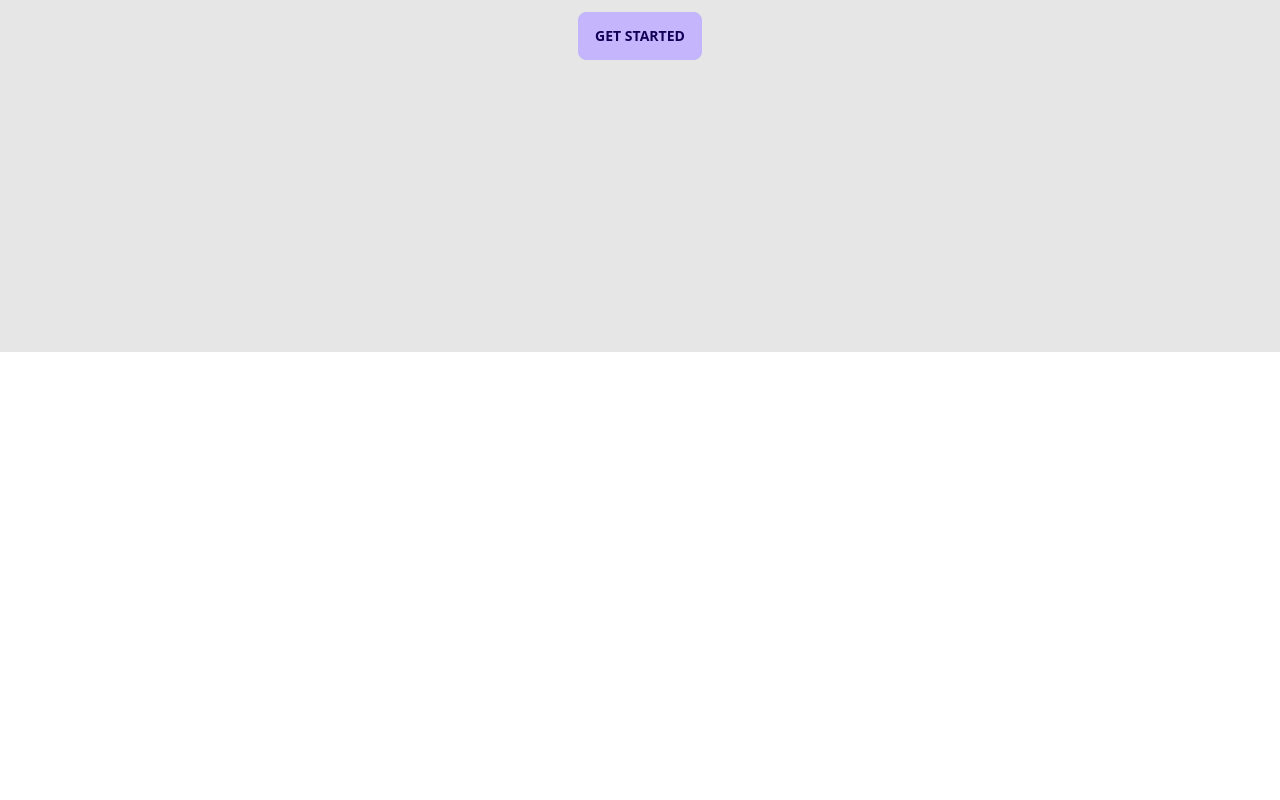
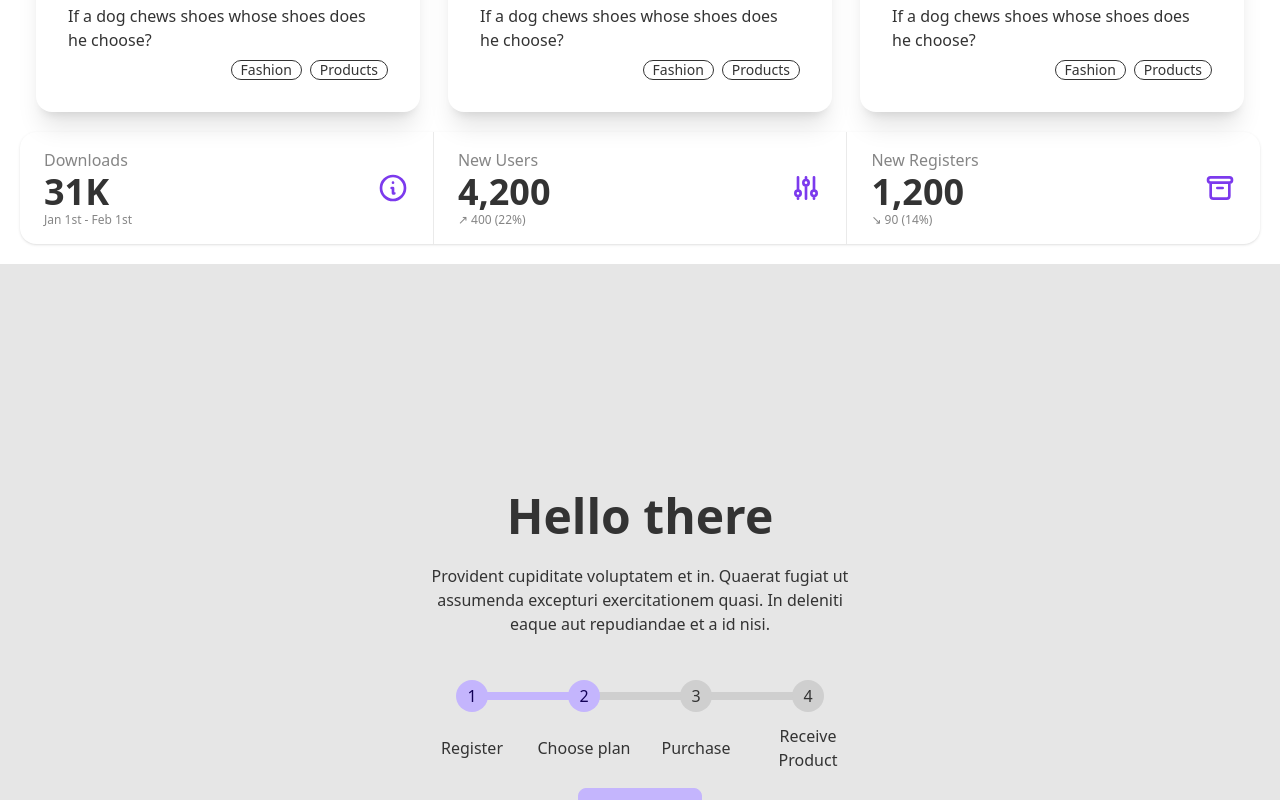
Before and after one commit to strucker-eth/CarGo, a Next.js app: page / in a window 1280 px wide. Shown: the part 1720-2520 px from the top of the page. Before the commit the page ends 2072 px from the top, so only its background shows below. Built offline with nearby package versions, Linux system fonts and the light colour scheme.

Commit message:
Page buildup

```diff
--- a/src/components/Card.js
+++ b/src/components/Card.js
@@ -3,7 +3,9 @@ import Image from 'next/image';
 export default function Cards() {
   return (
     <div className="card w-96 bg-base-100 shadow-xl">
-  <figure><image src="/images/vercel.svg" alt="Shoes" /></figure>
+      <figure>
+        <Image src="/public/vercel.svg" alt="Shoes" width={500} height={500} />
+      </figure>
       <div className="card-body">
         <h2 className="card-title">
           Shoes!
@@ -16,5 +18,5 @@ export default function Cards() {
         </div>
       </div>
     </div>
-  )
+  );
 }
--- a/src/pages/index.js
+++ b/src/pages/index.js
@@ -20,6 +20,7 @@ export default function Home() {
   </div>
 </div>
 
+
    <div id="car_Cards" class="flex justify-center mt-3 mb-4 flex-wrap gap-7">
 <Cards />
 <Cards />
@@ -29,16 +30,62 @@ export default function Home() {
      <Cards />
      </div>
 
+    <div class="stats shadow justify-center flex mx-5 my-5">
+
+  <div class="stat">
+    <div class="stat-figure text-secondary">
+      <svg xmlns="http://www.w3.org/2000/svg" fill="none" viewBox="0 0 24 24" class="inline-block w-8 h-8 stroke-current"><path stroke-linecap="round" stroke-linejoin="round" stroke-width="2" d="M13 16h-1v-4h-1m1-4h.01M21 12a9 9 0 11-18 0 9 9 0 0118 0z"></path></svg>
+    </div>
+    <div class="stat-title">Downloads</div>
+    <div class="stat-value">31K</div>
+    <div class="stat-desc">Jan 1st - Feb 1st</div>
+  </div>
+
+  <div class="stat">
+    <div class="stat-figure text-secondary">
+      <svg xmlns="http://www.w3.org/2000/svg" fill="none" viewBox="0 0 24 24" class="inline-block w-8 h-8 stroke-current"><path stroke-linecap="round" stroke-linejoin="round" stroke-width="2" d="M12 6V4m0 2a2 2 0 100 4m0-4a2 2 0 110 4m-6 8a2 2 0 100-4m0 4a2 2 0 110-4m0 4v2m0-6V4m6 6v10m6-2a2 2 0 100-4m0 4a2 2 0 110-4m0 4v2m0-6V4"></path></svg>
+    </div>
+    <div class="stat-title">New Users</div>
+    <div class="stat-value">4,200</div>
+    <div class="stat-desc">↗︎ 400 (22%)</div>
+  </div>
+
+  <div class="stat">
+    <div class="stat-figure text-secondary">
+      <svg xmlns="http://www.w3.org/2000/svg" fill="none" viewBox="0 0 24 24" class="inline-block w-8 h-8 stroke-current"><path stroke-linecap="round" stroke-linejoin="round" stroke-width="2" d="M5 8h14M5 8a2 2 0 110-4h14a2 2 0 110 4M5 8v10a2 2 0 002 2h10a2 2 0 002-2V8m-9 4h4"></path></svg>
+    </div>
+    <div class="stat-title">New Registers</div>
+    <div class="stat-value">1,200</div>
+    <div class="stat-desc">↘︎ 90 (14%)</div>
+  </div>
+
+</div>
+
+
+
 <div id="CTA" >
 <div class="hero min-h-screen bg-base-200">
   <div class="hero-content text-center">
     <div class="max-w-md">
       <h1 class="text-5xl font-bold">Hello there</h1>
       <p class="py-6">Provident cupiditate voluptatem et in. Quaerat fugiat ut assumenda excepturi exercitationem quasi. In deleniti eaque aut repudiandae et a id nisi.</p>
+      <div id="steps" class="justify-center flex mt-4 mb-4">
+
+<ul class="steps steps-vertical lg:steps-horizontal">
+  <li class="step step-primary">Register</li>
+  <li class="step step-primary">Choose plan</li>
+  <li class="step">Purchase</li>
+  <li class="step">Receive Product</li>
+</ul>
+
+
+</div>
+
       <button class="btn btn-primary">Get Started</button>
     </div>
   </div>
 </div>
+
 
 </div>
 
@@ -47,6 +94,39 @@ export default function Home() {
 
 
 
+
+
+
+
+
+<div id="footer">
+
+
+<footer class="footer p-10 bg-neutral text-neutral-content">
+  <div>
+    <span class="footer-title">Services</span>
+    <a class="link link-hover">Branding</a>
+    <a class="link link-hover">Design</a>
+    <a class="link link-hover">Marketing</a>
+    <a class="link link-hover">Advertisement</a>
+  </div>
+  <div>
+    <span class="footer-title">Company</span>
+    <a class="link link-hover">About us</a>
+    <a class="link link-hover">Contact</a>
+    <a class="link link-hover">Jobs</a>
+    <a class="link link-hover">Press kit</a>
+  </div>
+  <div>
+    <span class="footer-title">Legal</span>
+    <a class="link link-hover">Terms of use</a>
+    <a class="link link-hover">Privacy policy</a>
+    <a class="link link-hover">Cookie policy</a>
+  </div>
+</footer>
+
+</div>
+
     </>
   )
 }
```
Lines whose indentation alone changed are shown as unchanged.
